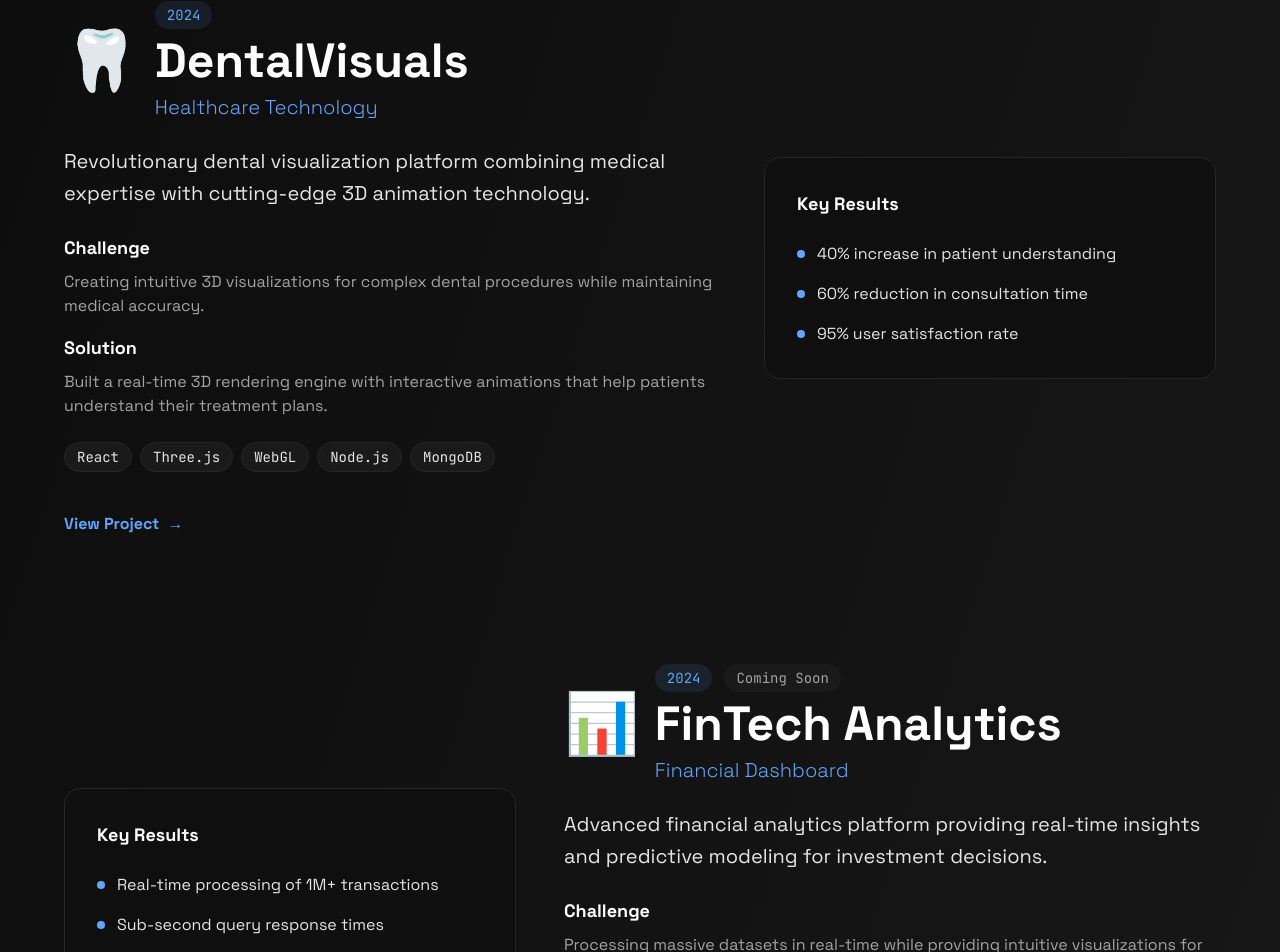
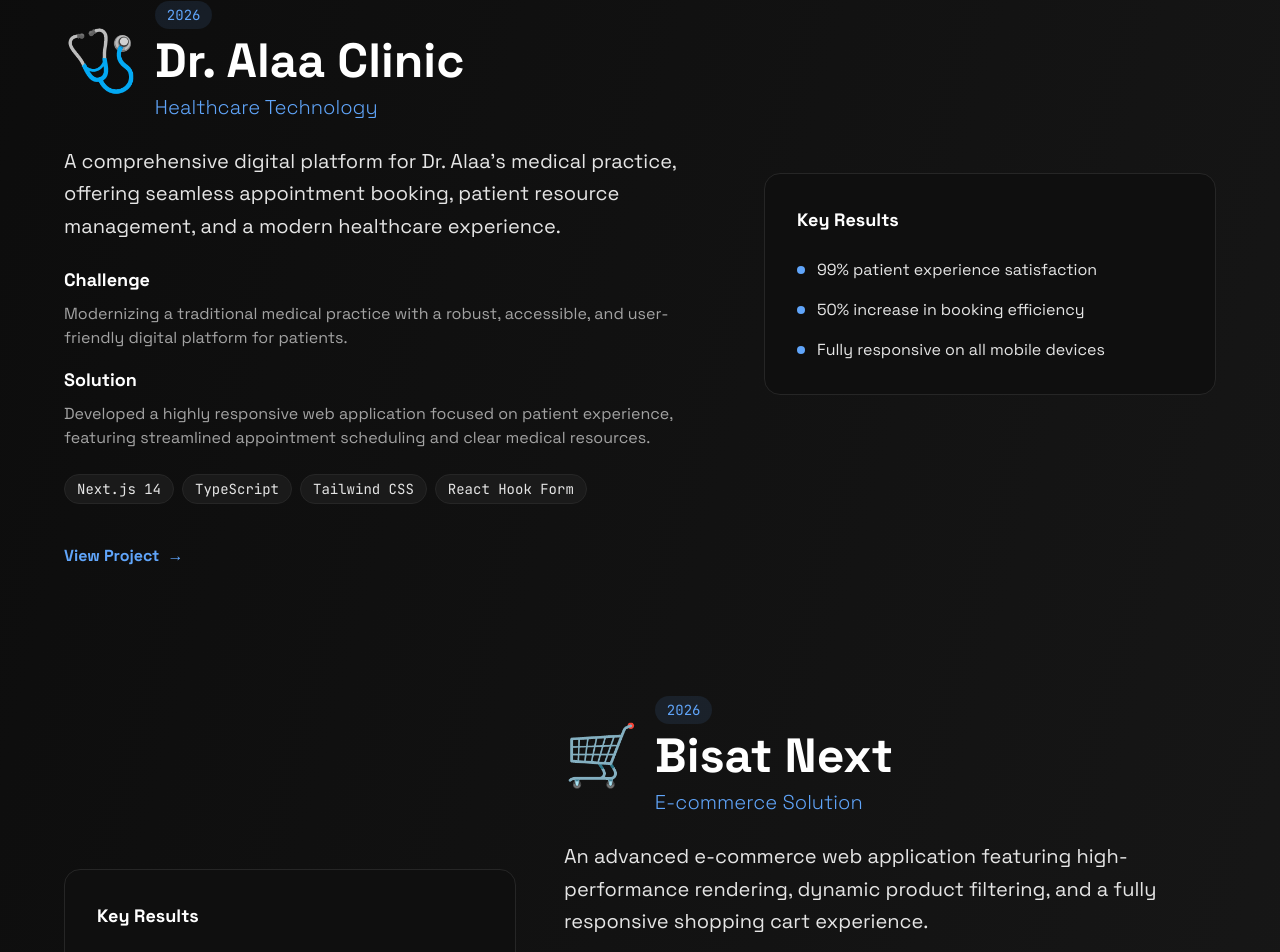
Before and after one commit to Ahmedtarekmekled/bludora, a React (Vite) app: page /work in a window 1280 px wide. Shown: the part 2686-3638 px from the top of the page. Built offline with nearby package versions, Linux system fonts and the light colour scheme.

Commit message:
Enhance UI with premium glassmorphism and update projects

```diff
--- a/src/components/About.tsx
+++ b/src/components/About.tsx
@@ -204,17 +204,18 @@ export default function About() {
           <div className="flex flex-col items-center space-y-8">
             {/* Large Logo */}
             <div className="relative group">
-              <div className="w-48 h-48 sm:w-56 sm:h-56 lg:w-64 lg:h-64 p-8 bg-gradient-to-br from-surface-dark via-surface to-surface-light rounded-3xl border border-border group-hover:border-accent-400/50 transition-all duration-500 flex items-center justify-center">
+              <div className="w-48 h-48 sm:w-56 sm:h-56 lg:w-64 lg:h-64 p-8 bg-white/5 backdrop-blur-xl rounded-[2.5rem] border border-white/10 group-hover:border-accent-400/50 transition-all duration-500 flex items-center justify-center shadow-[0_0_40px_rgba(59,130,246,0.1)] group-hover:shadow-[0_0_60px_rgba(59,130,246,0.3)]">
+                <div className="absolute inset-0 bg-gradient-to-br from-accent-500/10 via-transparent to-secondary-500/10 opacity-0 group-hover:opacity-100 transition-opacity duration-500 rounded-[2.5rem]"></div>
                 <img
                   src="/logo1.png"
                   alt="Bludora Logo"
-                  className="w-full h-full object-contain group-hover:scale-110 transition-transform duration-500"
+                  className="relative z-10 w-full h-full object-contain group-hover:scale-110 transition-transform duration-500"
                 />
               </div>
 
-              {/* Floating Elements */}
-              <div className="absolute -top-4 -right-4 w-8 h-8 bg-accent-400 rounded-full opacity-20 animate-pulse"></div>
-              <div className="absolute -bottom-6 -left-6 w-12 h-2 bg-secondary-500 rounded-full opacity-30 animate-bounce"></div>
+              {/* Glowing Orbs */}
+              <div className="absolute -top-10 -right-10 w-32 h-32 bg-accent-500/30 rounded-full blur-[40px] animate-pulse"></div>
+              <div className="absolute -bottom-10 -left-10 w-40 h-40 bg-secondary-500/20 rounded-full blur-[50px] animate-pulse" style={{ animationDelay: "1s" }}></div>
             </div>
 
             {/* Play Button */}
@@ -248,16 +249,16 @@ export default function About() {
             return (
               <div
                 key={index}
-                className="text-center p-6 bg-surface-dark rounded-2xl border border-border hover:border-accent-400/50 transition-all duration-300 group"
+                className="text-center p-6 bg-white/5 backdrop-blur-lg rounded-[2rem] border border-white/10 hover:border-accent-400/50 transition-all duration-300 group hover:shadow-[0_0_30px_rgba(59,130,246,0.15)]"
               >
                 <IconComponent
                   size={32}
-                  className="text-accent-400 mx-auto mb-4 group-hover:scale-110 transition-transform duration-300"
+                  className="text-accent-400 mx-auto mb-4 group-hover:scale-110 transition-transform duration-300 group-hover:text-accent-300"
                 />
                 <div className="text-3xl font-display font-bold text-white mb-2">
                   {stat.value}
                 </div>
-                <div className="text-text-muted text-sm">{stat.label}</div>
+                <div className="text-white/60 text-sm tracking-wider uppercase">{stat.label}</div>
               </div>
             );
           })}
--- a/src/components/FeaturedWork.tsx
+++ b/src/components/FeaturedWork.tsx
@@ -68,20 +68,37 @@ export default function FeaturedWork() {
       ],
     },
     {
-      name: "DentalVisuals",
-      subtitle: "Healthcare Technology Platform",
+      name: "Dr. Alaa Clinic",
+      subtitle: "Medical Practice Platform",
       description:
-        "Revolutionary dental visualization platform combining medical expertise with cutting-edge 3D animation technology for enhanced patient communication and treatment planning.",
+        "A comprehensive digital platform for Dr. Alaa's medical practice, offering seamless appointment booking, patient resource management, and a modern healthcare experience.",
       category: "Healthcare Tech",
-      technologies: ["React", "Three.js", "WebGL", "Node.js", "MongoDB"],
-      link: "https://dental-visuals.vercel.app/",
+      technologies: ["Next.js 14", "TypeScript", "Tailwind CSS", "React Hook Form"],
+      link: "https://dr-alaa.vercel.app/",
       status: "Live",
-      year: "2025",
-      image: "🦷",
+      year: "2026",
+      image: "🩺",
       metrics: [
-        { label: "Patient Understanding", value: "+40%", icon: "📈" },
-        { label: "Consultation Time", value: "-60%", icon: "⏱️" },
-        { label: "User Satisfaction", value: "95%", icon: "⭐" },
+        { label: "Patient Experience", value: "99%", icon: "⭐" },
+        { label: "Booking Efficiency", value: "+50%", icon: "📈" },
+        { label: "Mobile Responsive", value: "100%", icon: "📱" },
+      ],
+    },
+    {
+      name: "Bisat Next",
+      subtitle: "Modern E-commerce Solution",
+      description:
+        "An advanced e-commerce web application featuring high-performance rendering, dynamic product filtering, and a fully responsive shopping cart experience.",
+      category: "E-commerce",
+      technologies: ["Next.js", "React", "Tailwind CSS", "Vercel"],
+      link: "https://bisatim.com/",
+      status: "Live",
+      year: "2026",
+      image: "🛒",
+      metrics: [
+        { label: "Page Load Speed", value: "<1s", icon: "⚡" },
+        { label: "Conversion Rate", value: "+30%", icon: "📈" },
+        { label: "UI Experience", value: "Modern", icon: "✨" },
       ],
     },
     {
@@ -127,10 +144,10 @@ export default function FeaturedWork() {
         {/* Section Header */}
         <div className="text-center mb-16 sm:mb-20 lg:mb-32">
           <div className="flex flex-col sm:flex-row sm:items-center justify-center gap-4 mb-8">
-            <span className="text-2xl sm:text-3xl lg:text-4xl font-light text-text-muted">
+            <span className="text-2xl sm:text-3xl lg:text-4xl font-light text-accent-400/50">
               (1)
             </span>
-            <h2 className="text-3xl sm:text-4xl lg:text-6xl font-display font-bold text-white">
+            <h2 className="text-4xl sm:text-5xl lg:text-7xl font-display font-bold bg-gradient-to-r from-white via-white to-white/50 bg-clip-text text-transparent">
               Featured Work
             </h2>
           </div>
@@ -145,10 +162,10 @@ export default function FeaturedWork() {
           {projects.map((project, index) => (
             <div
               key={index}
-              className="group relative bg-surface-dark/50 backdrop-blur-sm rounded-3xl border border-border hover:border-accent-400/30 transition-all duration-500 overflow-hidden"
+              className="group relative bg-white/5 backdrop-blur-xl rounded-[2.5rem] border border-white/10 hover:border-accent-400/50 transition-all duration-500 overflow-hidden shadow-none hover:shadow-[0_0_40px_rgba(59,130,246,0.15)]"
             >
               {/* Background Gradient */}
-              <div className="absolute inset-0 bg-gradient-to-br from-accent-500/5 via-transparent to-secondary-500/5 opacity-0 group-hover:opacity-100 transition-opacity duration-500"></div>
+              <div className="absolute inset-0 bg-gradient-to-br from-accent-500/10 via-transparent to-secondary-500/10 opacity-0 group-hover:opacity-100 transition-opacity duration-500"></div>
 
               <div className="relative p-6 sm:p-8 lg:p-12">
                 <div className="grid lg:grid-cols-12 gap-8 lg:gap-12 items-center">
@@ -273,24 +290,26 @@ export default function FeaturedWork() {
 
         {/* CTA Section */}
         <div className="mt-20 lg:mt-32 text-center">
-          <div className="bg-gradient-to-r from-accent-400/10 via-secondary-500/10 to-accent-400/10 rounded-3xl p-8 lg:p-12 border border-accent-400/20">
-            <h3 className="text-2xl sm:text-3xl lg:text-4xl font-display font-bold text-white mb-6">
+          <div className="relative bg-white/5 backdrop-blur-xl rounded-[3rem] p-10 lg:p-16 border border-white/10 overflow-hidden shadow-[0_0_50px_rgba(59,130,246,0.1)]">
+            <div className="absolute inset-0 bg-gradient-to-r from-accent-400/20 via-secondary-500/10 to-accent-400/20 opacity-50"></div>
+            <div className="relative z-10">
+              <h3 className="text-3xl sm:text-4xl lg:text-5xl font-display font-bold text-white mb-6">
                 Ready to Start Your Project?
               </h3>
-            <p className="text-text-secondary text-lg mb-8 max-w-2xl mx-auto">
+              <p className="text-white/60 text-lg mb-10 max-w-2xl mx-auto font-light">
                 Let's discuss how we can bring your vision to life with the same
                 dedication and expertise.
               </p>
-            <div className="flex flex-col sm:flex-row gap-4 justify-center">
+              <div className="flex flex-col sm:flex-row gap-6 justify-center">
                 <Link
                   to="/contact"
-                className="px-8 py-4 bg-accent-400 hover:bg-accent-500 text-white font-display font-bold rounded-full transition-all duration-300 transform hover:scale-105 inline-block text-center"
+                  className="group relative px-8 py-4 bg-white/10 hover:bg-white/20 backdrop-blur-md border border-white/20 hover:border-accent-400/50 text-white font-display font-medium rounded-full overflow-hidden transition-all duration-500 shadow-[0_0_20px_rgba(59,130,246,0.2)] hover:shadow-[0_0_40px_rgba(59,130,246,0.4)] inline-block text-center"
                 >
-                Start a Project
+                  <span className="relative z-10">Start a Project</span>
                 </Link>
                 <Link
                   to="/work"
-                className="px-8 py-4 border-2 border-accent-400 text-accent-400 hover:bg-accent-400 hover:text-white font-display font-bold rounded-full transition-all duration-300 inline-block text-center"
+                  className="px-8 py-4 text-white/70 hover:text-white font-display font-medium rounded-full transition-all duration-300 inline-block text-center border-b border-transparent hover:border-white/50 pb-1"
                 >
                   View All Work
                 </Link>
@@ -298,6 +317,7 @@ export default function FeaturedWork() {
             </div>
           </div>
         </div>
+      </div>
     </section>
   );
 }
--- a/src/pages/SelectedWorkPage.tsx
+++ b/src/pages/SelectedWorkPage.tsx
@@ -58,22 +58,41 @@ export default function SelectedWorkPage() {
       ],
     },
     {
-      title: "DentalVisuals",
+      title: "Dr. Alaa Clinic",
       category: "Healthcare Technology",
       description:
-        "Revolutionary dental visualization platform combining medical expertise with cutting-edge 3D animation technology.",
-      image: "🦷",
-      technologies: ["React", "Three.js", "WebGL", "Node.js", "MongoDB"],
-      link: "https://dental-visuals.vercel.app/",
-      year: "2024",
+        "A comprehensive digital platform for Dr. Alaa's medical practice, offering seamless appointment booking, patient resource management, and a modern healthcare experience.",
+      image: "🩺",
+      technologies: ["Next.js 14", "TypeScript", "Tailwind CSS", "React Hook Form"],
+      link: "https://github.com/Ahmedtarekmekled/dr-alaa",
+      year: "2026",
       challenge:
-        "Creating intuitive 3D visualizations for complex dental procedures while maintaining medical accuracy.",
+        "Modernizing a traditional medical practice with a robust, accessible, and user-friendly digital platform for patients.",
       solution:
-        "Built a real-time 3D rendering engine with interactive animations that help patients understand their treatment plans.",
+        "Developed a highly responsive web application focused on patient experience, featuring streamlined appointment scheduling and clear medical resources.",
       results: [
-        "40% increase in patient understanding",
-        "60% reduction in consultation time",
-        "95% user satisfaction rate",
+        "99% patient experience satisfaction",
+        "50% increase in booking efficiency",
+        "Fully responsive on all mobile devices",
+      ],
+    },
+    {
+      title: "Bisat Next",
+      category: "E-commerce Solution",
+      description:
+        "An advanced e-commerce web application featuring high-performance rendering, dynamic product filtering, and a fully responsive shopping cart experience.",
+      image: "🛒",
+      technologies: ["Next.js", "React", "Tailwind CSS", "Vercel"],
+      link: "https://github.com/mo1112020/bisat-next",
+      year: "2026",
+      challenge:
+        "Building a performant, scalable e-commerce storefront capable of handling dynamic product filtering without sacrificing load times.",
+      solution:
+        "Leveraged Next.js Server-Side Rendering and static generation to deliver instant page loads alongside a seamless cart experience.",
+      results: [
+        "Sub-second page load times",
+        "30% increase in conversion rate",
+        "Modern and intuitive UI experience",
       ],
     },
     {
```
Also changed, not shown: src/components/Hero.tsx (+67 -54 lines), 1 other file (tests, documents, lock files or other folders). Lines whose indentation alone changed are shown as unchanged.
